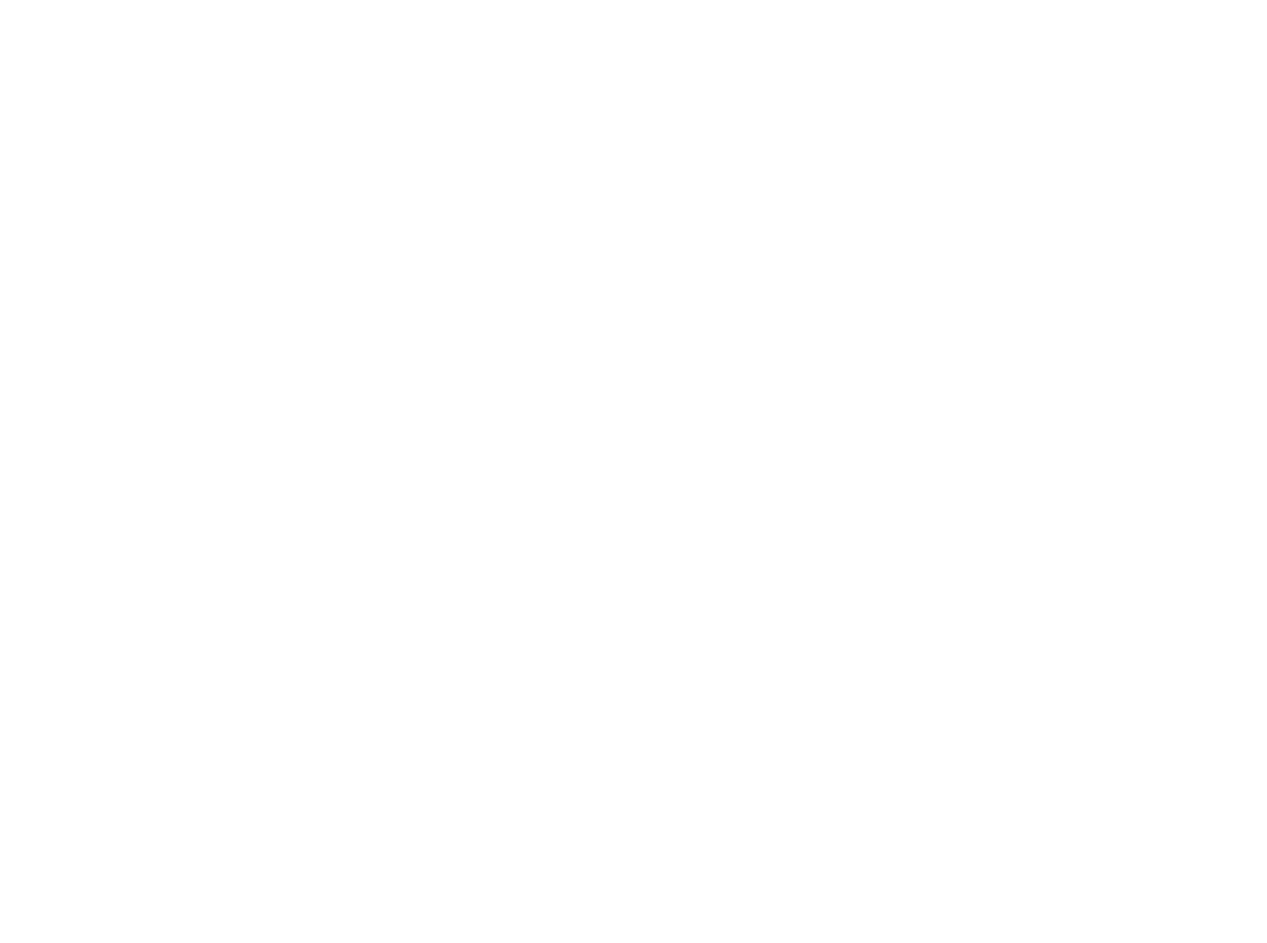
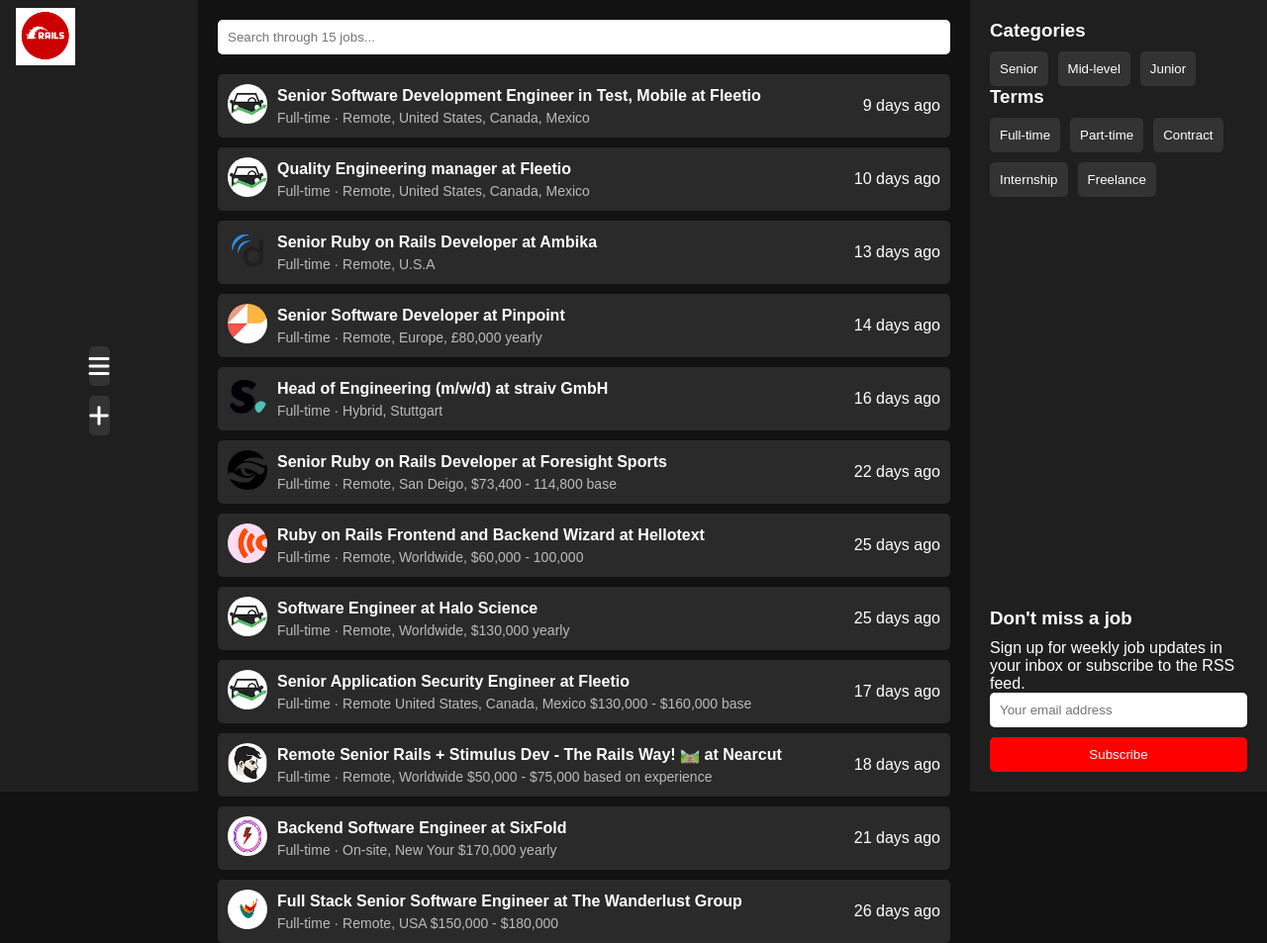
Before and after one commit to dhakad-123/demo, a plain HTML site: page jobs.html in a window 1280 px wide. Shown: the whole page at 99% size. Before the commit the page ends 800 px from the top, so only its background shows below. Drawn offline with Linux system fonts and the light colour scheme.

Commit message:
Jobs page added

```diff
--- /dev/null
+++ b/css/Jobs.css
@@ -0,0 +1,175 @@
+* {
+    box-sizing: border-box;
+    margin: 0;
+    padding: 0;
+}
+
+body {
+    font-family: Arial, sans-serif;
+    background-color: #121212;
+    color: #fff;
+}
+
+.container {
+    display: flex;
+    height: 100vh;
+}
+
+.sidebar {
+    width: 200px;
+    background-color: #1f1f1f;
+    padding: 20px 0;
+    display: flex;
+    flex-direction: column;
+    justify-content: center;
+    align-items: center;
+    position: relative;
+}
+
+.logo img {
+    position: absolute;
+  top: 8px;
+  left: 16px;
+  font-size: 18px;
+  width: 30%;
+}
+
+.nav-container{
+    flex-grow: 1;
+    display: flex;
+    flex-direction: column;
+    justify-content: center;  /* Center the navigation items vertically */
+    align-items: center;
+    width: 100%;
+}
+
+.sidebar nav ul {
+    list-style: none;
+    width: 100%;
+    display: flex;
+    flex-direction: column;
+    align-items: center;
+}
+
+.sidebar nav ul li {
+    margin-bottom: 10px;
+}
+
+.sidebar nav ul li a {
+    color: #fff;
+    text-decoration: none;
+    font-size: 24px;
+    display: flex;
+    justify-content: center;
+    align-items: center;
+    width: 100%;
+    height: 40px;
+    border-radius: 5px;
+    background-color: #333;
+}
+
+main {
+    flex-grow: 1;
+    padding: 20px;
+}
+
+.search-bar {
+    margin-bottom: 20px;
+}
+
+.search-bar input {
+    width: 100%;
+    padding: 10px;
+    border: none;
+    border-radius: 5px;
+}
+
+.job-listings .job {
+    display: flex;
+    justify-content: space-between;
+    align-items: center;
+    padding: 10px;
+    background-color: #2a2a2a;
+    margin-bottom: 10px;
+    border-radius: 5px;
+}
+
+.job-listings .job .job-image {
+    flex-shrink: 0;
+    margin-right: 10px;
+}
+
+.job-listings .job .job-image img {
+    width: 40px;
+    height: 40px;
+    border-radius: 50%;
+}
+
+.job-listings .job .job-info {
+    flex-grow: 1;
+}
+
+.job-listings .job .job-title {
+    font-size: 16px;
+    font-weight: bold;
+    margin-bottom: 5px;
+}
+
+.job-listings .job .job-meta {
+    font-size: 14px;
+    color: #bbb;
+}
+
+.job-listings .job .job-date {
+    flex-shrink: 0;
+}
+
+.right-sidebar {
+    width: 300px;
+    padding: 20px;
+    background-color: #1f1f1f;
+    display: flex;
+    flex-direction: column;
+    justify-content: space-between;
+}
+
+.right-sidebar h3 {
+    margin-bottom: 10px;
+}
+
+.right-sidebar .category-list,
+.right-sidebar .terms-list {
+    display: flex;
+    flex-wrap: wrap;
+    gap: 10px;
+}
+
+.right-sidebar .category-list button,
+.right-sidebar .terms-list button {
+    padding: 10px;
+    border: none;
+    background-color: #333;
+    color: #fff;
+    border-radius: 5px;
+}
+
+.right-sidebar > div:first-child {
+    flex-grow: 1;
+}
+
+.subscribe input {
+    width: 100%;
+    padding: 10px;
+    margin-bottom: 10px;
+    border: none;
+    border-radius: 5px;
+}
+
+.subscribe button {
+    width: 100%;
+    padding: 10px;
+    border: none;
+    background-color: red;
+    color: #fff;
+    border-radius: 5px;
+}
--- a/jobs.html
+++ b/jobs.html
@@ -0,0 +1,182 @@
+<!DOCTYPE html>
+<html lang="en">
+<head>
+    <meta charset="UTF-8">
+    <meta name="viewport" content="width=device-width, initial-scale=1.0">
+    <title>Rails Job Board</title>
+    <link rel="stylesheet" href="css/Jobs.css">
+    <link rel="stylesheet" href="https://cdnjs.cloudflare.com/ajax/libs/font-awesome/6.0.0-beta3/css/all.min.css">
+    <link rel="icon" type="image/png" href="images/pngegg.png">
+</head>
+<body>
+    <div class="container">
+        <aside class="sidebar">
+            <div class="logo">
+                <img src="images/logo.png" alt="Logo">
+            </div>
+            <nav>
+                <ul>
+                    <li><a href="#"><i class="fas fa-bars"></i></a></li>
+                    <li><a href="#"><i class="fas fa-plus"></i></a></li>
+                </ul>
+            </nav>
+        </aside>
+        <main>
+            <div class="search-bar">
+                <input type="text" placeholder="Search through 15 jobs...">
+            </div>
+            <div class="job-listings">
+                <div class="job">
+                    <div class="job-image">
+                        <img src="images/image1.jpg" alt="Job Image">
+                    </div>
+                    <div class="job-info">
+                        <div class="job-title">Senior Software Development Engineer in Test, Mobile at Fleetio</div>
+                        <div class="job-meta">Full-time · Remote, United States, Canada, Mexico</div>
+                    </div>
+                    <div class="job-date">9 days ago</div>
+                </div>
+                <div class="job">
+                    <div class="job-image">
+                        <img src="images/image1.jpg" alt="Job Image">
+                    </div>
+                    <div class="job-info">
+                        <div class="job-title">Quality Engineering manager at Fleetio</div>
+                        <div class="job-meta">Full-time · Remote, United States, Canada, Mexico</div>
+                    </div>
+                    <div class="job-date">10 days ago</div>
+                </div>
+                <div class="job">
+                    <div class="job-image">
+                        <img src="images/image2.png" alt="Job Image">
+                    </div>
+                    <div class="job-info">
+                        <div class="job-title">Senior Ruby on Rails Developer at Ambika</div>
+                        <div class="job-meta">Full-time · Remote, U.S.A</div>
+                    </div>
+                    <div class="job-date">13 days ago</div>
+                </div>
+                <div class="job">
+                    <div class="job-image">
+                        <img src="images/image3.png" alt="Job Image">
+                    </div>
+                    <div class="job-info">
+                        <div class="job-title">Senior Software Developer at Pinpoint</div>
+                        <div class="job-meta">Full-time · Remote, Europe, £80,000 yearly</div>
+                    </div>
+                    <div class="job-date">14 days ago</div>
+                </div>
+                <div class="job">
+                    <div class="job-image">
+                        <img src="images/image4.png" alt="Job Image">
+                    </div>
+                    <div class="job-info">
+                        <div class="job-title">Head of Engineering (m/w/d) at straiv GmbH</div>
+                        <div class="job-meta">Full-time · Hybrid, Stuttgart</div>
+                    </div>
+                    <div class="job-date">16 days ago</div>
+                </div>
+                <div class="job">
+                    <div class="job-image">
+                        <img src="images/image5.png" alt="Job Image">
+                    </div>
+                    <div class="job-info">
+                        <div class="job-title">Senior Ruby on Rails Developer at Foresight Sports</div>
+                        <div class="job-meta">Full-time · Remote, San Deigo, $73,400 - 114,800 base</div>
+                    </div>
+                    <div class="job-date">22 days ago</div>
+                </div>
+                <div class="job">
+                    <div class="job-image">
+                        <img src="images/image6.png" alt="Job Image">
+                    </div>
+                    <div class="job-info">
+                        <div class="job-title">Ruby on Rails Frontend and Backend Wizard at Hellotext</div>
+                        <div class="job-meta">Full-time · Remote, Worldwide, $60,000 - 100,000</div>
+                    </div>
+                    <div class="job-date">25 days ago</div>
+                </div>
+            <div class="job">
+                <div class="job-image">
+                    <img src="images/image1.jpg" alt="Job Image">
+                </div>
+                <div class="job-info">
+                    <div class="job-title">Software Engineer at Halo Science</div>
+                    <div class="job-meta">Full-time · Remote, Worldwide, $130,000 yearly</div>
+                </div>
+                <div class="job-date">25 days ago</div>
+            </div>
+            <div class="job">
+                <div class="job-image">
+                    <img src="images/image1.jpg" alt="Job Image">
+                </div>
+                <div class="job-info">
+                    <div class="job-title">Senior Application Security Engineer at Fleetio</div>
+                    <div class="job-meta">Full-time · Remote United States, Canada, Mexico $130,000 - $160,000 base</div>
+                </div>
+                <div class="job-date">17 days ago</div>
+            </div>
+            <div class="job">
+                <div class="job-image">
+                    <img src="images/image7.png" alt="Job Image">
+                </div>
+                <div class="job-info">
+                    <div class="job-title">Remote Senior Rails + Stimulus Dev - The Rails Way! 🛤️ at Nearcut</div>
+                    <div class="job-meta">Full-time · Remote, Worldwide $50,000 - $75,000 based on experience</div>
+                </div>
+                <div class="job-date">18 days ago</div>
+            </div>
+            <div class="job">
+                <div class="job-image">
+                    <img src="images/image8.png" alt="Job Image">
+                </div>
+                <div class="job-info">
+                    <div class="job-title">Backend Software Engineer at SixFold</div>
+                    <div class="job-meta">Full-time · On-site, New Your $170,000 yearly</div>
+                </div>
+                <div class="job-date">21 days ago</div>
+            </div>
+            <div class="job">
+                <div class="job-image">
+                    <img src="images/image9.png" alt="Job Image">
+                </div>
+                <div class="job-info">
+                    <div class="job-title">Full Stack Senior Software Engineer at The Wanderlust Group</div>
+                    <div class="job-meta">Full-time · Remote, USA $150,000 - $180,000</div>
+                </div>
+                <div class="job-date">26 days ago</div>
+            </div>
+                <!-- Add more job listings here -->
+            </div>
+        </main>
+        <aside class="right-sidebar">
+            <div>
+            <div class="categories">
+                <h3>Categories</h3>
+                <div class="category-list">
+                    <button>Senior</button>
+                    <button>Mid-level</button>
+                    <button>Junior</button>
+                </div>
+            </div>
+            <div class="terms">
+                <h3>Terms</h3>
+                <div class="terms-list">
+                    <button>Full-time</button>
+                    <button>Part-time</button>
+                    <button>Contract</button>
+                    <button>Internship</button>
+                    <button>Freelance</button>
+                </div>
+            </div>
+        </div>
+            <div class="subscribe">
+                <h3>Don't miss a job</h3>
+                <p>Sign up for weekly job updates in your inbox or subscribe to the RSS feed.</p>
+                <input type="email" placeholder="Your email address">
+                <button>Subscribe</button>
+            </div>
+        </aside>
+    </div>
+</body>
+</html>
```
Also changed, not shown: blog.html (+1 -1 lines), images/image1.jpg (added), images/image2.png (added), images/image3.png (added), images/image4.png (added), images/image5.png (added), images/image6.png (added), images/image7.png (added), images/image8.png (added), images/image9.png (added).
